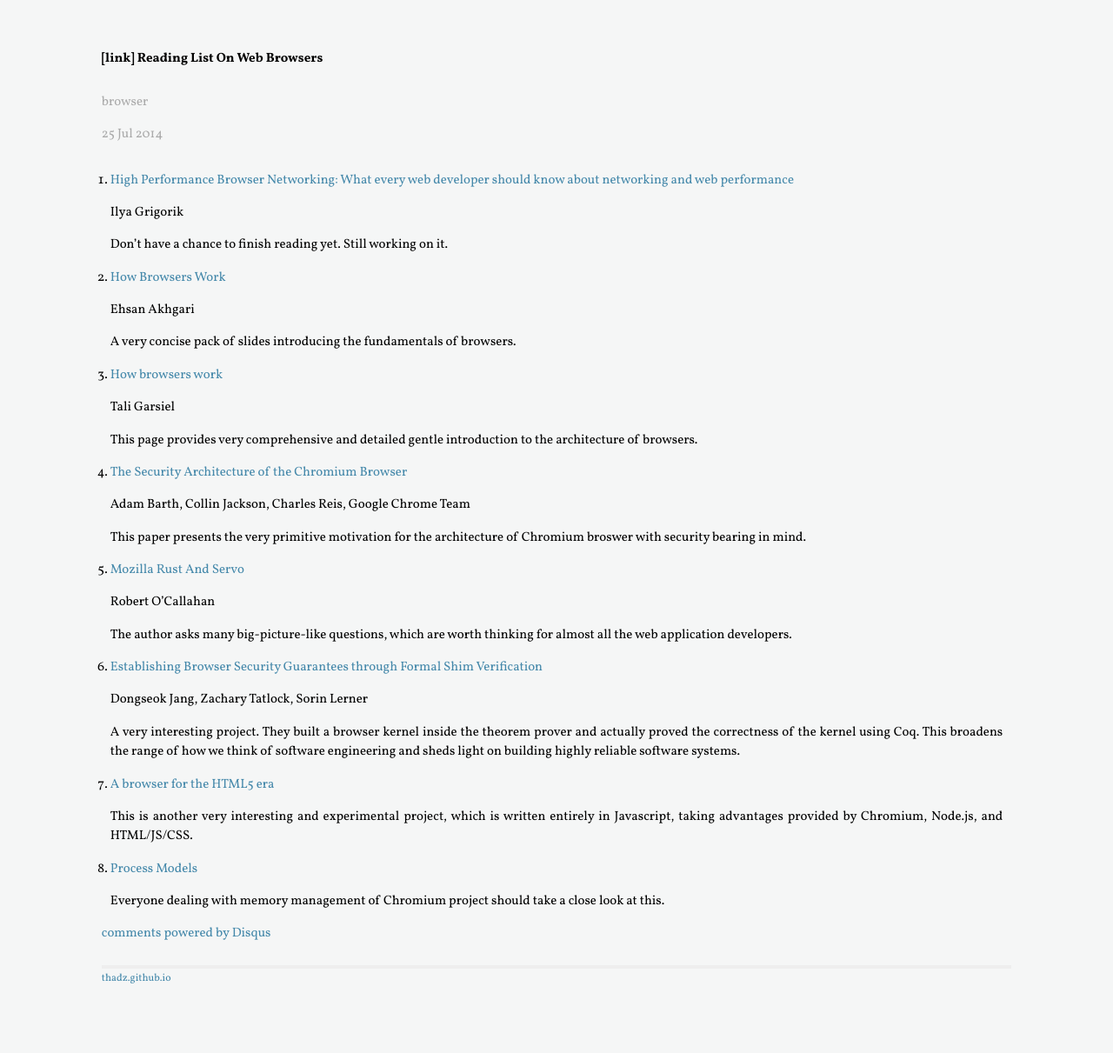
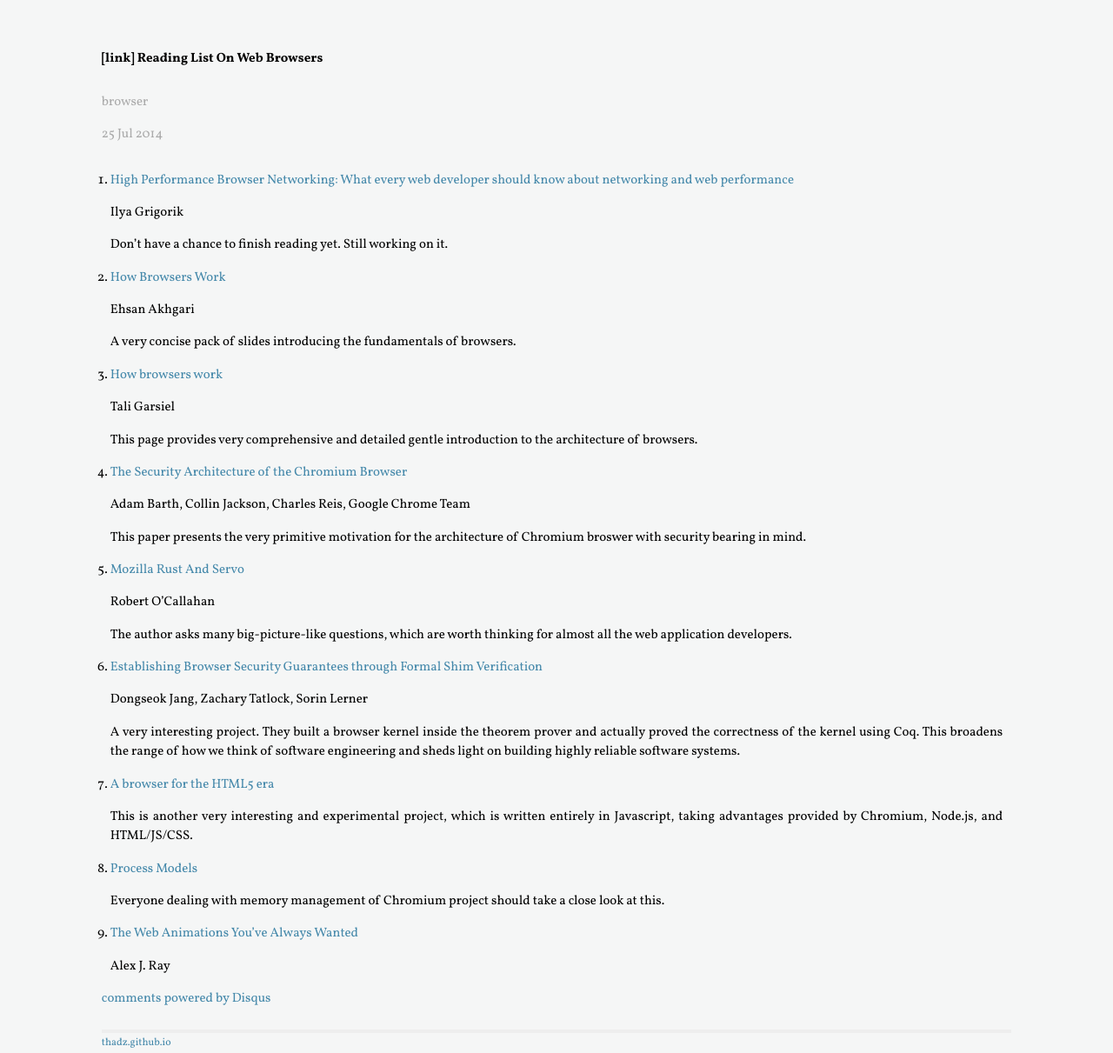
Before and after one commit to Thadz/thadz.github.io, a Jekyll site: the page built from _posts/2014-07-25-reading-list-on-web-browser.md, in a window 1280 px wide. Shown: the whole page at 87% size. Built offline with Jekyll 4.4.1, drawn with Linux system fonts in a browser that asks for light colours; some web fonts are replaced; Markdown is read by kramdown in place of the engine named in the settings; comment, search, counter and statistics services are not loaded; before the commit the page ends 1136 px from its top, so only the background shows below that.

```diff
--- a/_posts/2014-07-25-reading-list-on-web-browser.md
+++ b/_posts/2014-07-25-reading-list-on-web-browser.md
@@ -48,3 +48,7 @@
 1. [Process Models](http://dev.chromium.org/developers/design-documents/process-models)
 
     Everyone dealing with memory management of Chromium project should take a close look at this.
+
+1. [The Web Animations You've Always Wanted](http://alexjray.com/post/the_web_animations_you_have_always_wanted/)
+
+   Alex J. Ray
```
